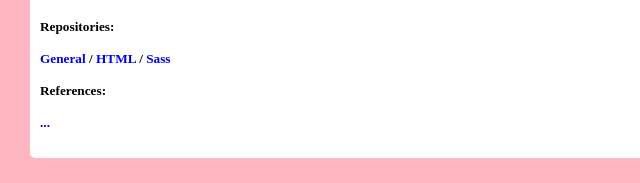
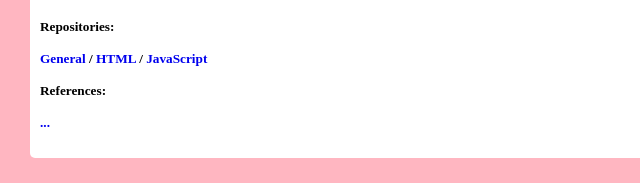
Before and after one commit to marcelosperalta/boilerplate_sass, a website: page src/html/20200420/20200420.html in a window 1280 px wide. Shown: the part 1126-1309 px from the top of the page, 0-640 px from the left. Drawn offline with nearby package versions, Linux system fonts and the light colour scheme; files that its build step writes are made by us from their sources.

Commit message:
20200420.html updated

```diff
--- a/src/html/20200420/20200420.html
+++ b/src/html/20200420/20200420.html
@@ -145,9 +145,9 @@
                        target="_blank">
                         HTML
                     </a> /
-                    <a href="https://github.com/marcelosperalta/dciScssTemplate/tree/master/src/scss"
+                    <a href="https://github.com/marcelosperalta/dciScssTemplate/blob/master/src/html/20200420/scripts.js"
                        target="_blank">
-                        Sass
+                        JavaScript
                     </a>
                     <br>
                     <br>
```
